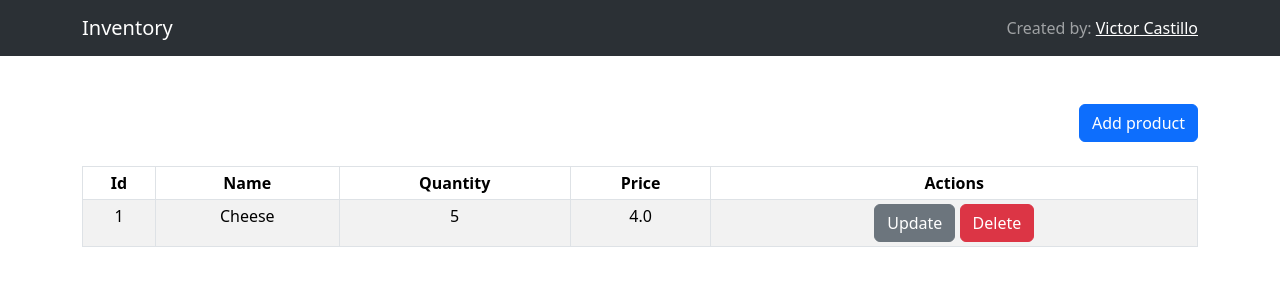
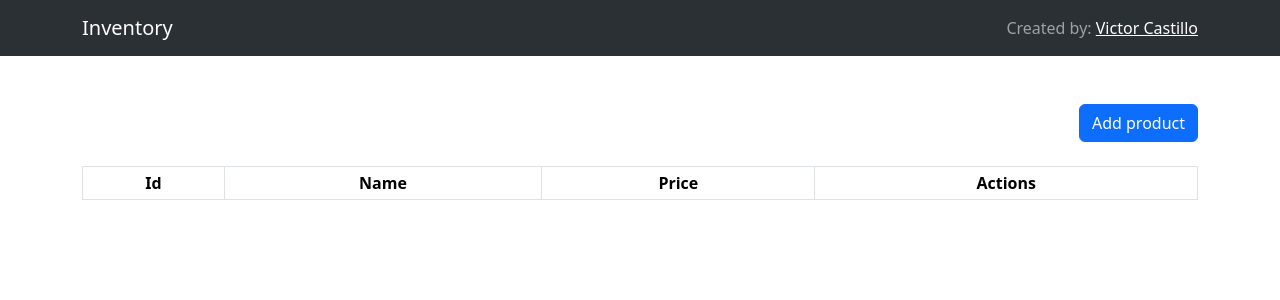
Before and after one commit to victorcastillo97/victordev.yt, a React (Create React App) app in the folder app_react/: page / in a window 1280 px wide. Shown: the top 300 px of the page. Built offline with nearby package versions, Linux system fonts and the light colour scheme.

Commit message:
complete.crud.front

```diff
--- a/app_react/src/components/ModalConfirmation.js
+++ b/app_react/src/components/ModalConfirmation.js
@@ -3,8 +3,6 @@ import {Button,Modal} from 'react-bootstrap';
 
 export default function ModalConfirmation(props) {
     return (
-        //<Modal show={show} onHide={handleClose}>
-        //<Button variant="secondary" onClick={handleClose}>
         <Modal show={props.show} onHide={props.onHide}>
             <Modal.Header >
                 <Modal.Title>Modal heading</Modal.Title>
@@ -14,7 +12,7 @@ export default function ModalConfirmation(props) {
                 <Button variant="secondary" onClick={props.onHide}>
                     Close
                 </Button>
-                <Button variant="primary">
+                <Button variant="primary" onClick={props.onConfirmation}>
                     Save Changes
                 </Button>
             </Modal.Footer>
--- a/app_react/src/components/ModalForm.js
+++ b/app_react/src/components/ModalForm.js
@@ -1,12 +1,20 @@
-import React, { useState } from "react";
+import React, { useEffect, useState } from "react";
 import {Button,Modal} from 'react-bootstrap';
 import Col from 'react-bootstrap/Col';
 import Form from 'react-bootstrap/Form';
 import Row from 'react-bootstrap/Row';
 
 export default function ModalForm(props) {
-  const {show, onHide, onSubmit} = props;
+  const {show, onHide, onSubmit, productSelected} = props;
   const [newProduct, setNewProduct] = useState({name: "", price: ""});
+
+  useEffect(()=>{
+    if(productSelected){
+      setNewProduct(productSelected);
+    }else{
+      setNewProduct({ name: "", price: "" });
+    }
+  },[show]);
 
   const handleFormChange = (e) => {
     setNewProduct({...newProduct, [e.target.name]: e.target.value});
@@ -14,8 +22,8 @@ export default function ModalForm(props) {
 
   const handleFormSubmit = () => {
     if(newProduct.name && newProduct.price){
-      console.log(newProduct)
-      onSubmit();
+      onSubmit(newProduct);
+      setNewProduct({ name: "", price: "" });
       onHide();
     }
   };
--- a/app_react/src/components/ProductTable.js
+++ b/app_react/src/components/ProductTable.js
@@ -2,31 +2,31 @@ import React from "react";
 import {Table,Container,Button } from 'react-bootstrap';
 
 export default function ProductTable(props) {
-  const {openModalDelete, openModalUpdateProduct} = props;
+  const {openModalDelete, openModalUpdate, products} = props;
 
   return (
     <Container className="mt-4">
       <Table striped bordered hover size="sm">
         <thead>
-          <tr>
+          <tr >
             <th>Id</th>
             <th>Name</th>
-            <th>Quantity</th>
             <th>Price</th>
             <th>Actions</th>
           </tr>
         </thead>
         <tbody>
-          <tr>
-            <td>1</td>
-            <td>Cheese</td>
-            <td>5</td>
-            <td>4.0</td>
-            <td>
-              <Button variant="secondary" onClick={openModalUpdateProduct}>Update</Button>{' '}
-              <Button variant="danger" onClick={openModalDelete}>Delete</Button>
-            </td>
-          </tr>
+          {products.map((product)=>(
+            <tr key={product.id}>
+              <td>{product.id}</td>
+              <td>{product.name}</td>
+              <td>{product.price}</td>
+              <td>
+                <Button variant="secondary" onClick={() => openModalUpdate(product)}>Update</Button>{' '}
+                <Button variant="danger" onClick={() => openModalDelete(product)}>Delete</Button>
+              </td>
+            </tr>
+          ))}
         </tbody>
       </Table>
     </Container>
--- a/app_react/src/pages/Main.js
+++ b/app_react/src/pages/Main.js
@@ -10,23 +10,41 @@ export default function Main(){
     const [showModalAddProduct, setShowModalAddProduct] = useState(false);
     const [showModalUpdateProduct, setShowModalUpdateProduct] = useState(false);
 
+    const [products, setProducts] = useState([]);
+    const [selectedProduct, setSelectedProduct] = useState(null);
     const [showModalForm, setShowModalForm] = useState(false);
-    const [products, setProducts] = useState([]);
+    const [cont, setCont] = useState(0);
 
-    const addProdut = (product) =>{
-        setProducts([...products, product]);
+    const addProduct = (product) =>{
+        setProducts([...products, {...product, "id": cont}]);
+        setCont(cont + 1);
+    };
+
+    const seeDeletingProduct = (product) => {
+        setSelectedProduct(product);
+        setShowModalDelete(true);
+    };
+
+    const seeUpdatingProduct = (product) => {
+        setSelectedProduct(product);
+        setShowModalForm(true);
+    };
+
+    const deleteProduct = () => {
+        setProducts(products.filter(product => product.id !== selectedProduct.id));
+        setShowModalDelete(false);
+        setSelectedProduct(null);
     };
 
     return(
         <>
             <Header/>
             <ActionBar openModalForm={()=>setShowModalForm(true)}/>
-            <ProductTable openModalUpdateProduct={()=>setShowModalUpdateProduct(true)} openModalDelete={() => setShowModalDelete(true)}/>
-            <ModalConfirmation show={showModalDelete} onHide={() => setShowModalDelete(false)}/>
-            <ModalForm show={showModalForm} onHide={() => setShowModalForm(false)} onSubmit={addProdut}/>
+            <ProductTable products={products} openModalDelete={seeDeletingProduct} openModalUpdate={seeUpdatingProduct}/>
+            <ModalConfirmation show={showModalDelete} onHide={() => {setShowModalDelete(false); setSelectedProduct(null);}} onConfirmation={deleteProduct}/>
+            <ModalForm show={showModalForm} onHide={() => {setShowModalForm(false);setSelectedProduct(null);}} onSubmit={addProduct} productSelected={selectedProduct}/>
         </>
     )
 
-    //<ModalForm show={showModalAddProduct} onHide={() => setShowModalAddProduct(false)}/>
-    //<ModalForm show={showModalUpdateProduct} onHide={() => setShowModalUpdateProduct(false)}/>
+
 }
```
